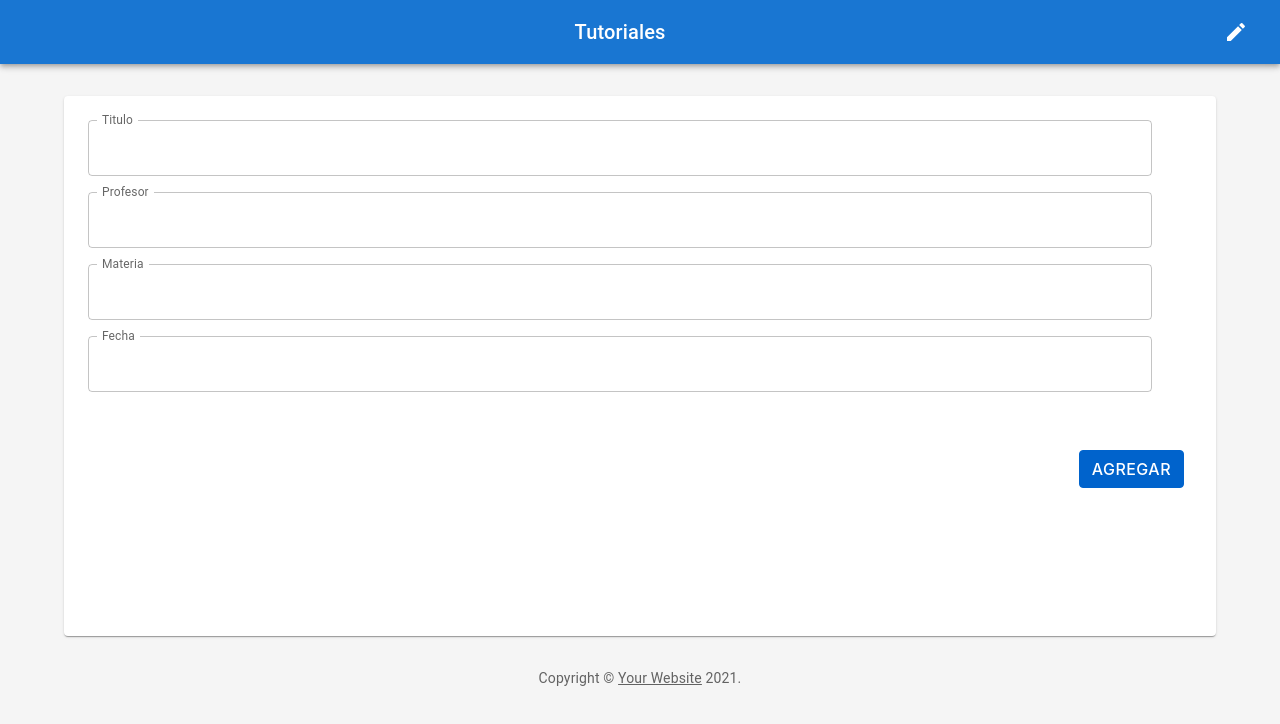
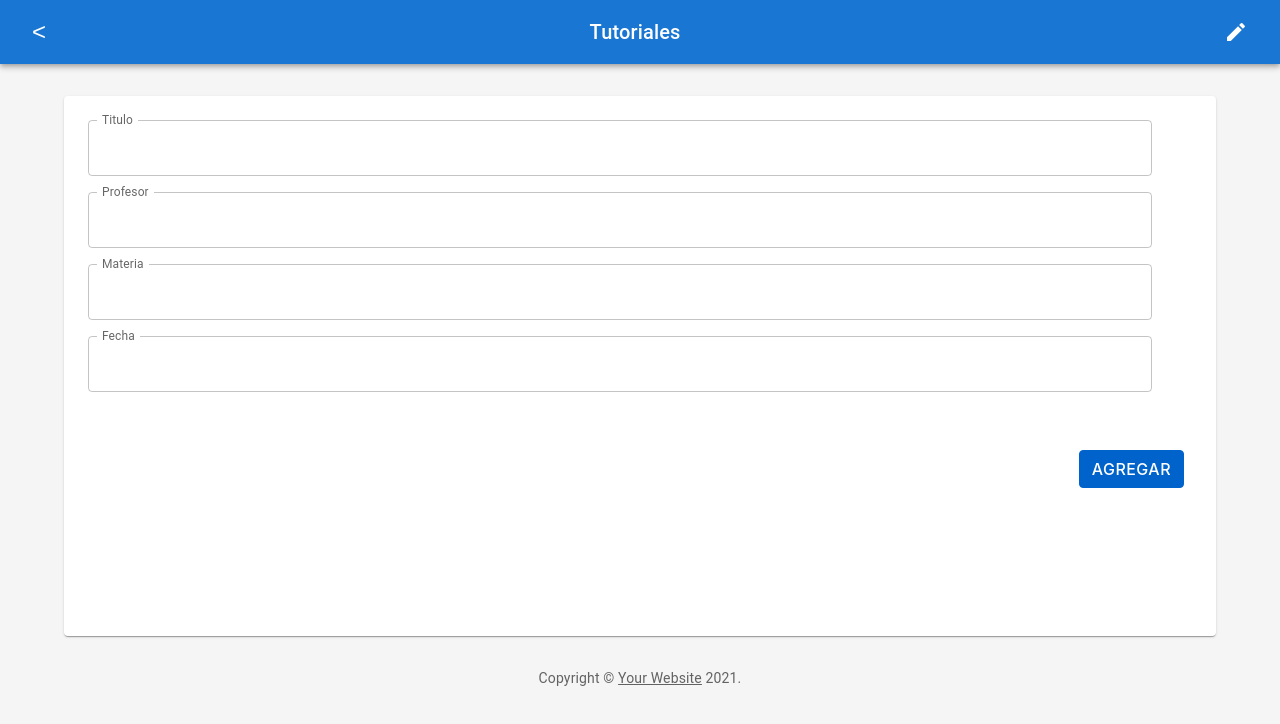
Before and after one commit to apocswich1/desafio-rayen, a React (Create React App) app: page / in a window 1280 px wide. Both pictures are taken after a click on the button "SpeedDial basic example". Shown: the top 724 px of the page. Built offline with nearby package versions, Linux system fonts and the light colour scheme; no server answers.

Commit message:
Subida parcial del desafio - Editar

```diff
--- a/package.json
+++ b/package.json
@@ -14,6 +14,7 @@
     "notistack": "^2.0.2",
     "react": "^17.0.2",
     "react-dom": "^17.0.2",
+    "react-router-dom": "^5.3.0",
     "react-scripts": "4.0.3",
     "recharts": "^2.1.4",
     "typescript": "^4.4.3",
--- a/src/components/dashboard/Dashboard.js
+++ b/src/components/dashboard/Dashboard.js
@@ -110,6 +110,11 @@ function DashboardContent() {
     setOpen(!open);
   };
 
+  const volver = () => {
+    setListar(true);
+    setAgregar(false);
+    fetchTutorials();  };
+
   const select = (id) => {
     fetchTutorialsById(id);
     setListar(false);
@@ -207,7 +212,11 @@ function DashboardContent() {
             sx={{
               pr: '24px', // keep right padding when drawer closed
             }}
-          >
+          > {!listar && (
+            <IconButton onClick={()=>volver()}color="inherit">
+              {"<"}
+          </IconButton>
+          )}
             <Typography
               component="h1"
               variant="h6"
```
Also changed, not shown: 1 other file (tests, documents, lock files or other folders).
